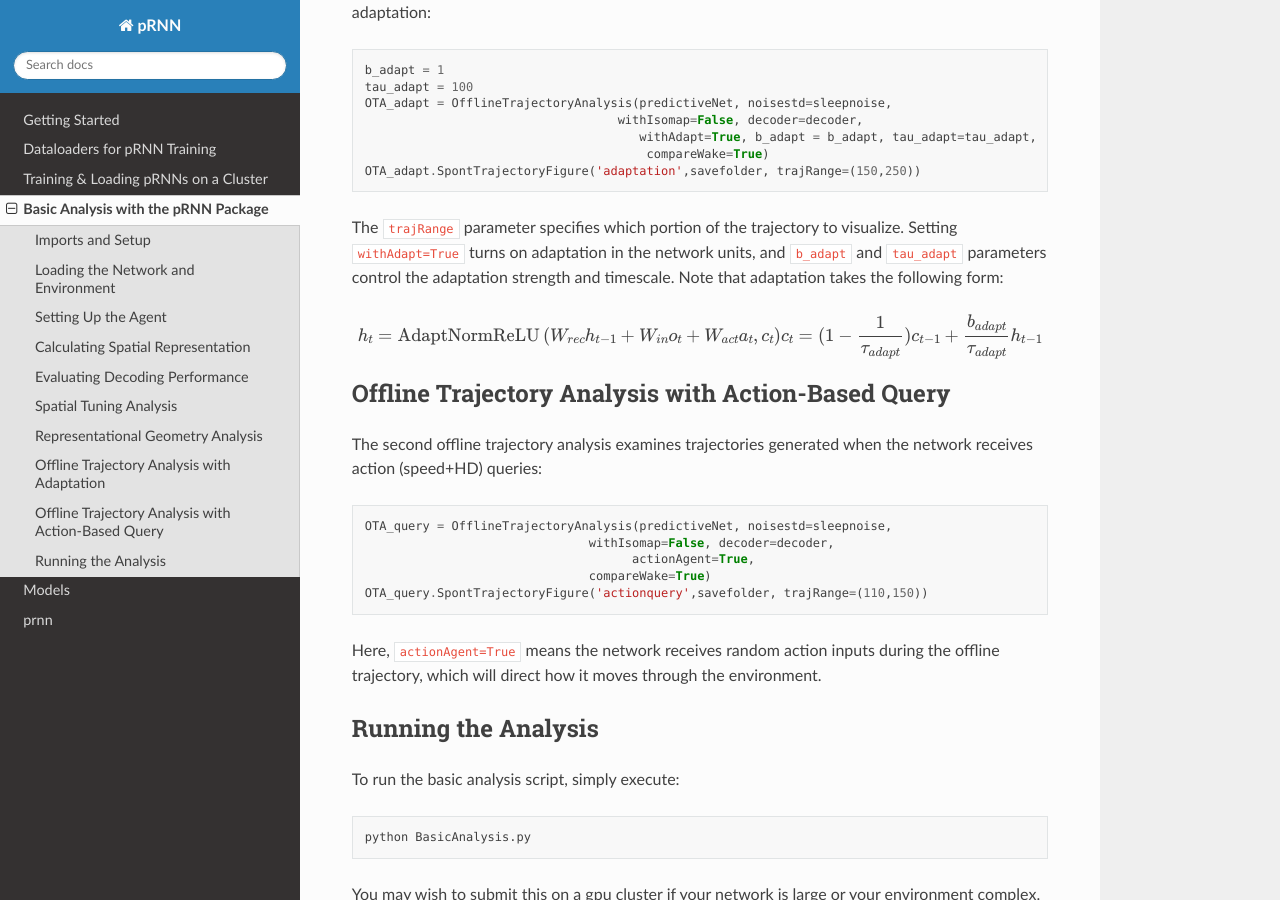
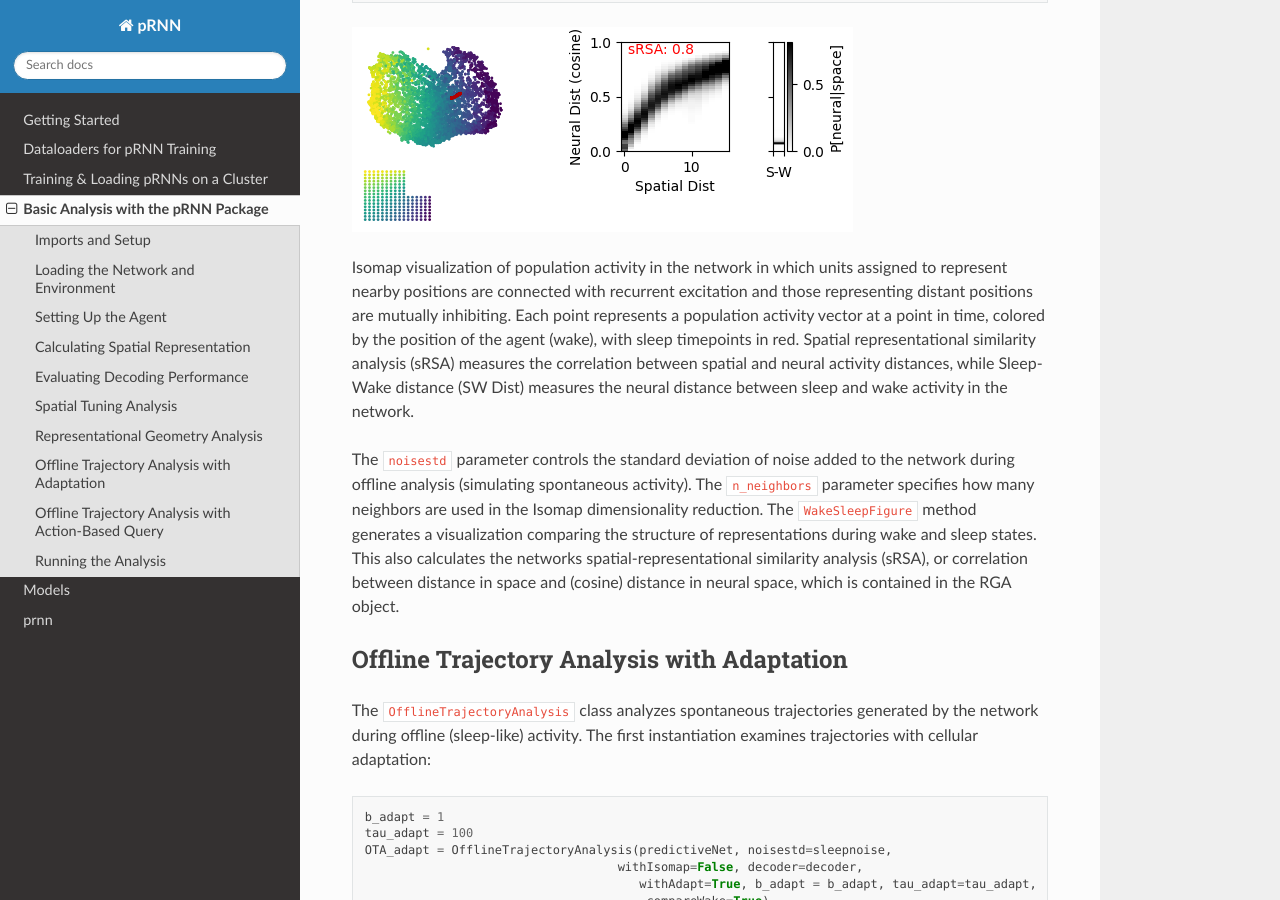
Before and after one commit to LevensteinLab/pRNN, a Sphinx documentation site: the page built from docs/basic_analysis.rst, in a window 1280 px wide and 900 px high, scrolled down 4482 px. Built offline with Sphinx 7.4.7 and the Read the Docs theme 3.1.0, drawn with Linux system fonts in a browser that asks for light colours.

Commit message:
Added figures and descriptions to readthedocs walk thru

```diff
--- a/docs/basic_analysis.rst
+++ b/docs/basic_analysis.rst
@@ -114,6 +114,9 @@
     STA = SpatialTuningAnalysis(predictiveNet,inputControl=True, untrainedControl=True)
     STA.TCExamplesFigure(netname,savefolder)
 
+.. figure:: _static/sta_tcexamples.png
+    :alt: Example tuning curves of units with high SI and EV
+
 By setting ``inputControl=True`` and ``untrainedControl=True``, the analysis generates control comparisons. The ``TCExamplesFigure`` method creates a figure showing example tuning curves for neurons, as well as the spatial info and variance explained by position (EV_space) for each neuron, and saves it with the specified name to the save folder. This helps visualize which neurons develop spatial tuning and how selective they are. These are saved in the STA object if you need them for further analysis or comparison between networks - feel free to open up the ``SpatialTuningAnalysis.py`` file to see what else is stored there.
 
 Representational Geometry Analysis
@@ -128,6 +131,11 @@
     RGA = representationalGeometryAnalysis(predictiveNet, noisestd=sleepnoise,
                                            withIsomap=True, n_neighbors = isomap_neighbors)
     RGA.WakeSleepFigure(netname,savefolder)
+
+.. figure:: _static/repgeoex.png
+    :alt: Representational geometry comparison between neural and spatial low-dimensional spaces.
+
+Isomap visualization of population activity in the network in which units assigned to represent nearby positions are connected with recurrent excitation and those representing distant positions are mutually inhibiting. Each point represents a population activity vector at a point in time, colored by the position of the agent (wake), with sleep timepoints in red. Spatial representational similarity analysis (sRSA) measures the correlation between spatial and neural activity distances, while Sleep-Wake distance (SW Dist) measures the neural distance between sleep and wake activity in the network.
 
 The ``noisestd`` parameter controls the standard deviation of noise added to the network during offline analysis (simulating spontaneous activity). The ``n_neighbors`` parameter specifies how many neighbors are used in the Isomap dimensionality reduction. The ``WakeSleepFigure`` method generates a visualization comparing the structure of representations during wake and sleep states. This also calculates the networks spatial-representational similarity analysis (sRSA), or correlation between distance in space and (cosine) distance in neural space, which is contained in the RGA object.
 
```
Also changed, not shown: docs/_static/repgeoex.png (added), docs/_static/sta_tcexamples.png (added).
